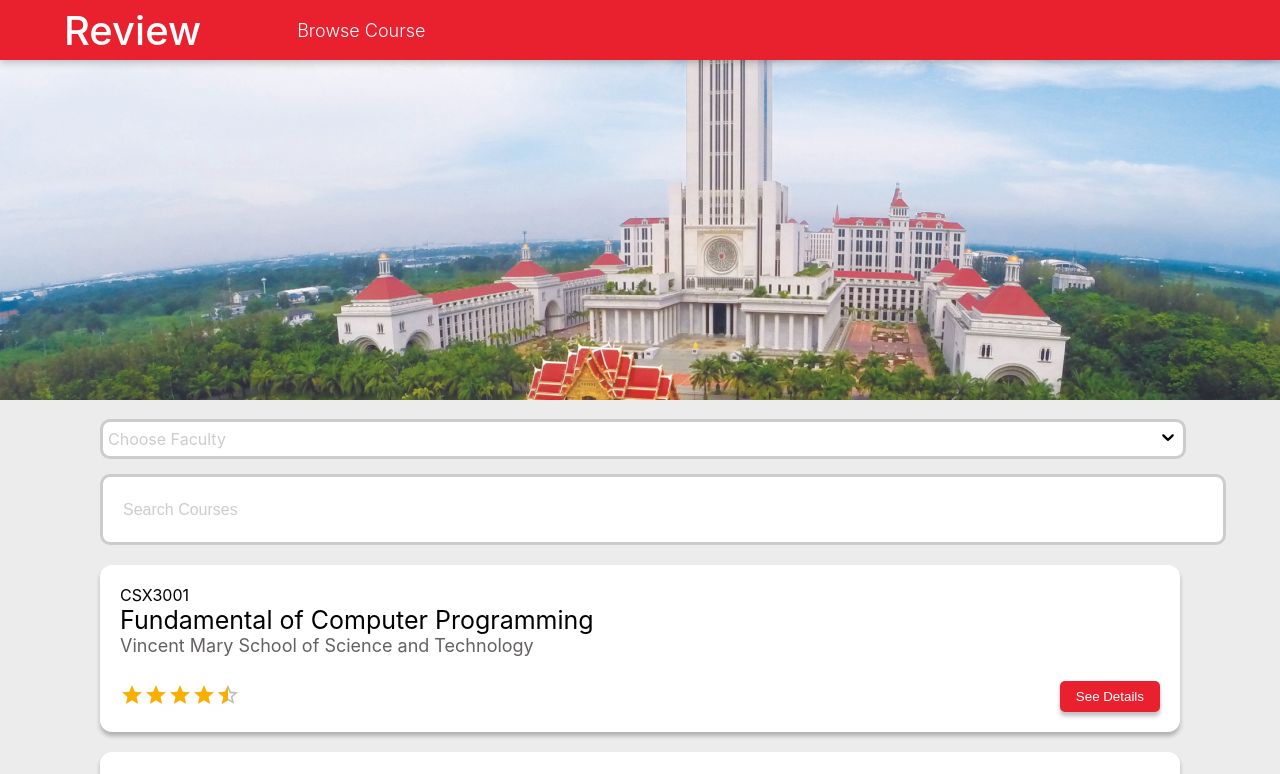
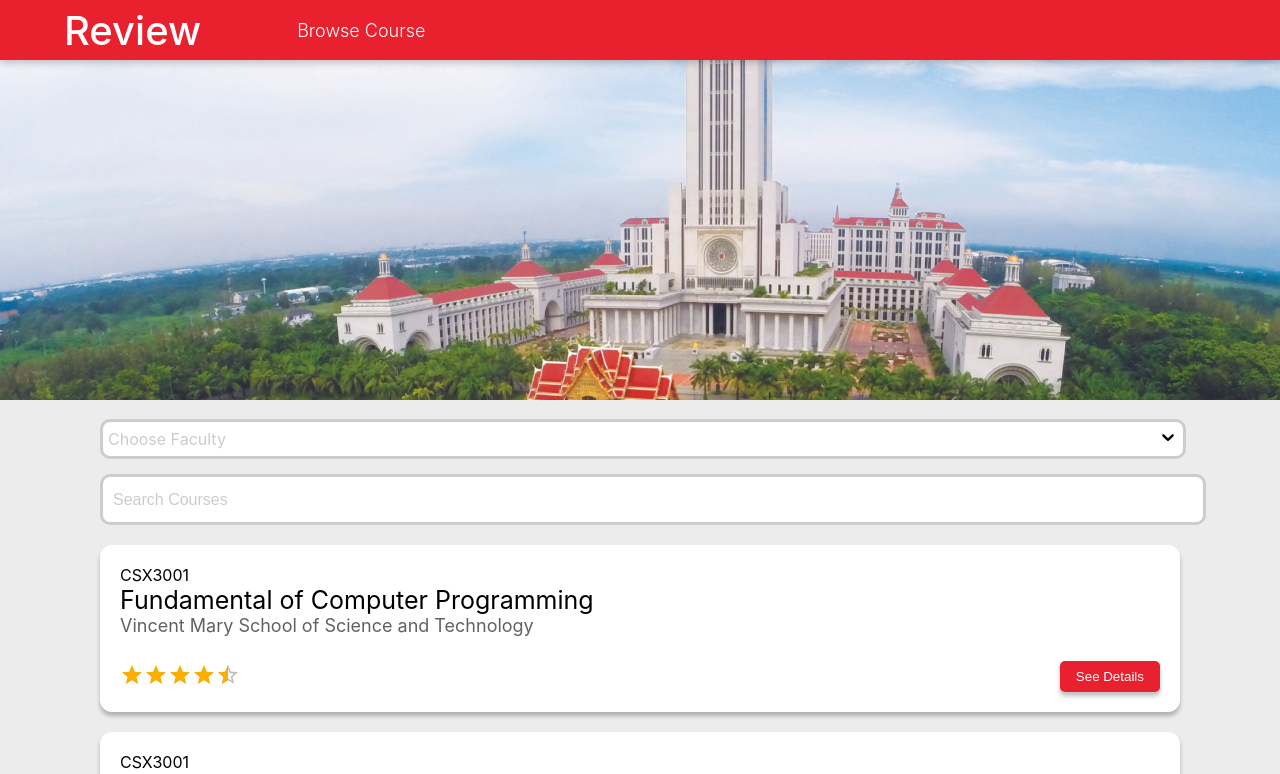
Before and after one commit to Vibolrottanaseng/student-review, a React (Create React App) app: page / in a window 1280 px wide. Shown: the top 774 px of the page. Built offline with nearby package versions, Linux system fonts and the light colour scheme.

Commit message:
Update searchBar.css

```diff
--- a/src/Components/UI/searchBar.css
+++ b/src/Components/UI/searchBar.css
@@ -12,7 +12,7 @@
 }
 .searchInputs {
   margin: auto;
-  padding: 20px;
+  padding: 10px;
   display: flex;
   align-items: center;
   justify-content: center;
@@ -28,7 +28,7 @@
     border-radius: 10px;
     justify-content: center;
     font-size: 16px;
-    padding: 20px;
+    padding: 10px;
     height: 25px;
   }
 
```
